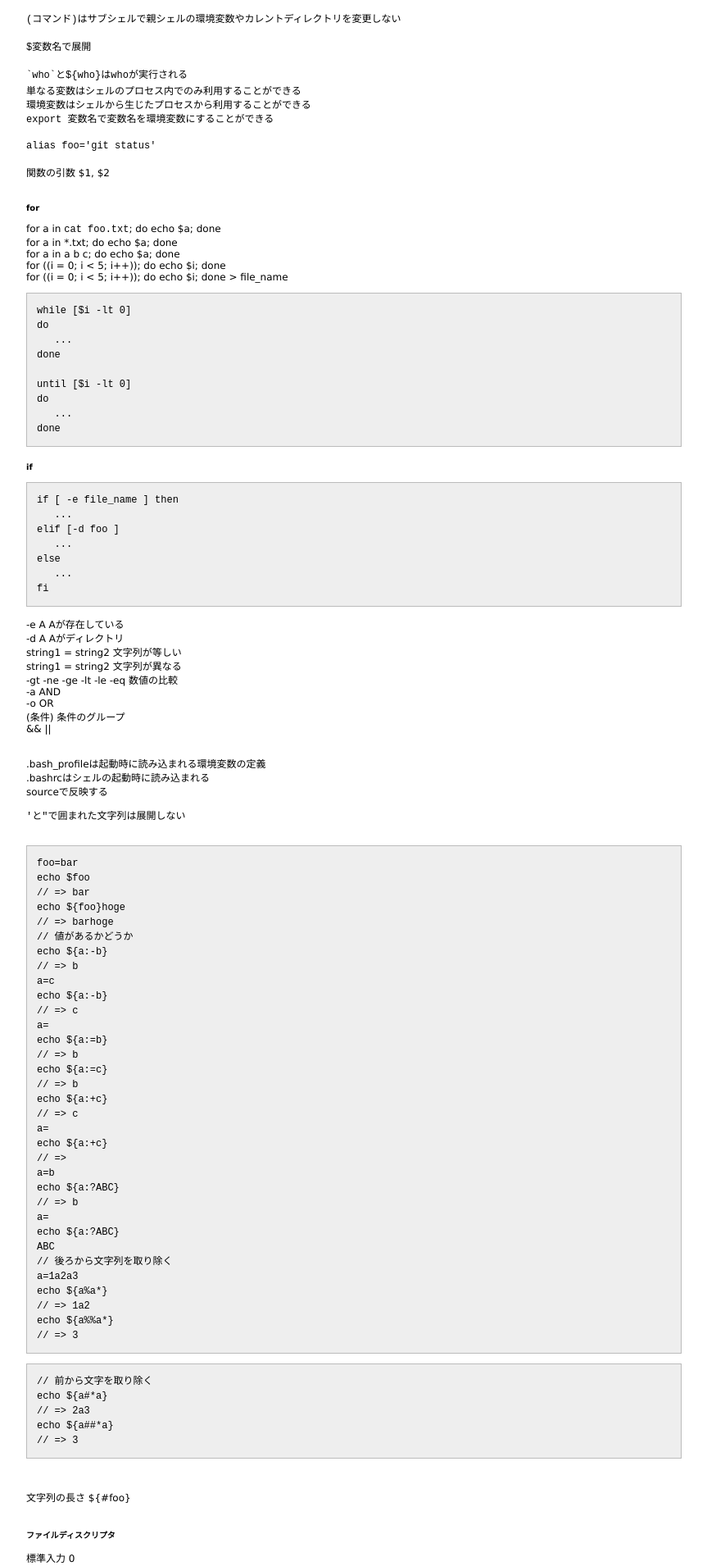
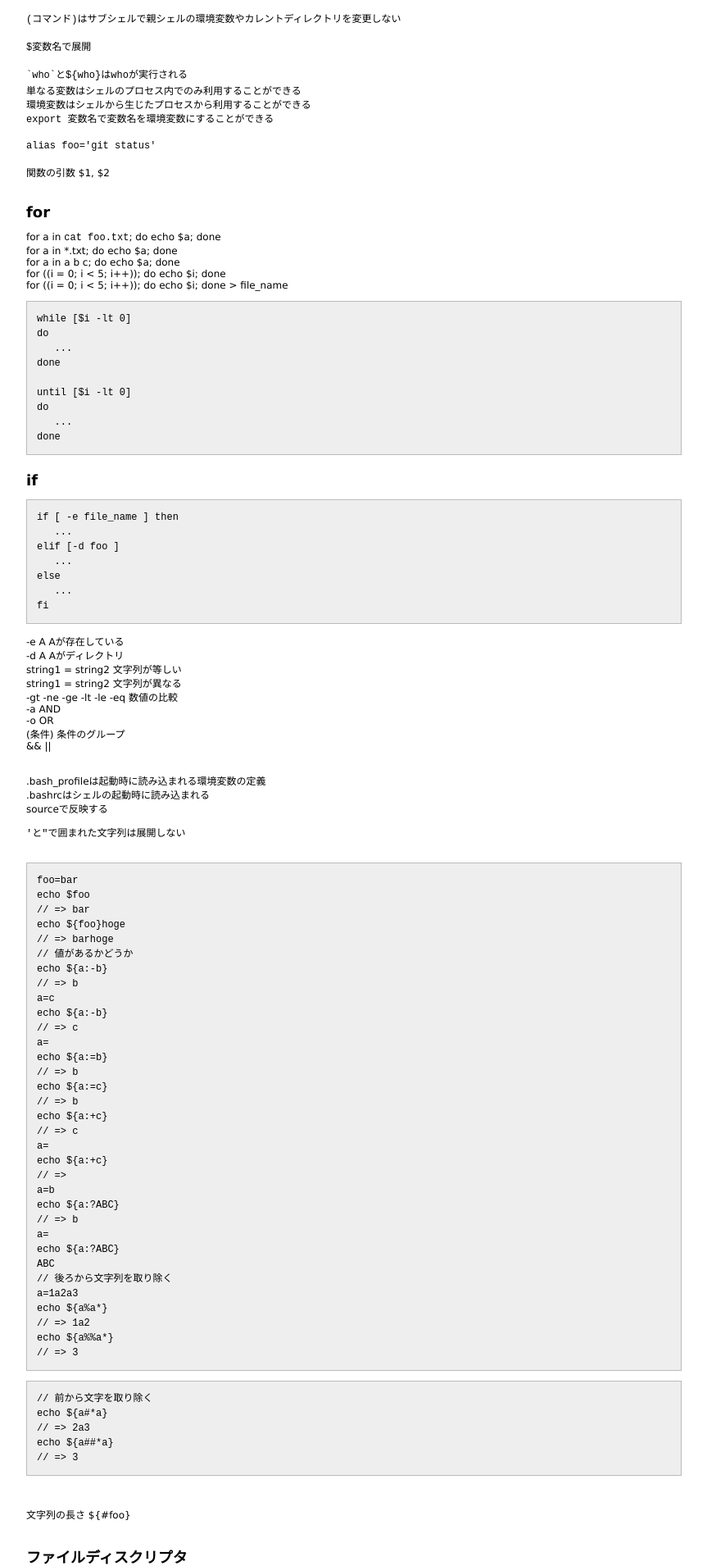
Before and after one commit to 38elements/38elements.github.com, a Jekyll site: the page built from _posts/2014-4-20-shell.md, in a window 1280 px wide. Shown: the part 684-2594 px from the top of the page at 82% size, without its empty margins (208-1071 px from the left). Built offline with Jekyll 4.4.1, drawn with Linux system fonts in a browser that asks for light colours.

````diff
--- a/_posts/2014-4-20-shell.md
+++ b/_posts/2014-4-20-shell.md
@@ -61,7 +61,7 @@ zip -r foo.zip foo_dir -x bar/\*\*\\\* hoge/\*\*\\\*
 <br>
 関数の引数 $1, $2
 <br>
-##### for
+## for
 for a in `cat foo.txt`; do echo $a; done
 for a in *.txt; do echo $a; done
 for a in a b c; do echo $a; done
@@ -80,7 +80,7 @@ do
 done
 ```
 
-##### if
+## if
 ```
 if [ -e file_name ] then
    ...
@@ -157,7 +157,7 @@ echo ${a##*a}
 ${#foo}
 <br>
 
-##### ファイルディスクリプタ
+## ファイルディスクリプタ
 標準入力 0
 標準出力 1
 標準エラー出力 2
````
